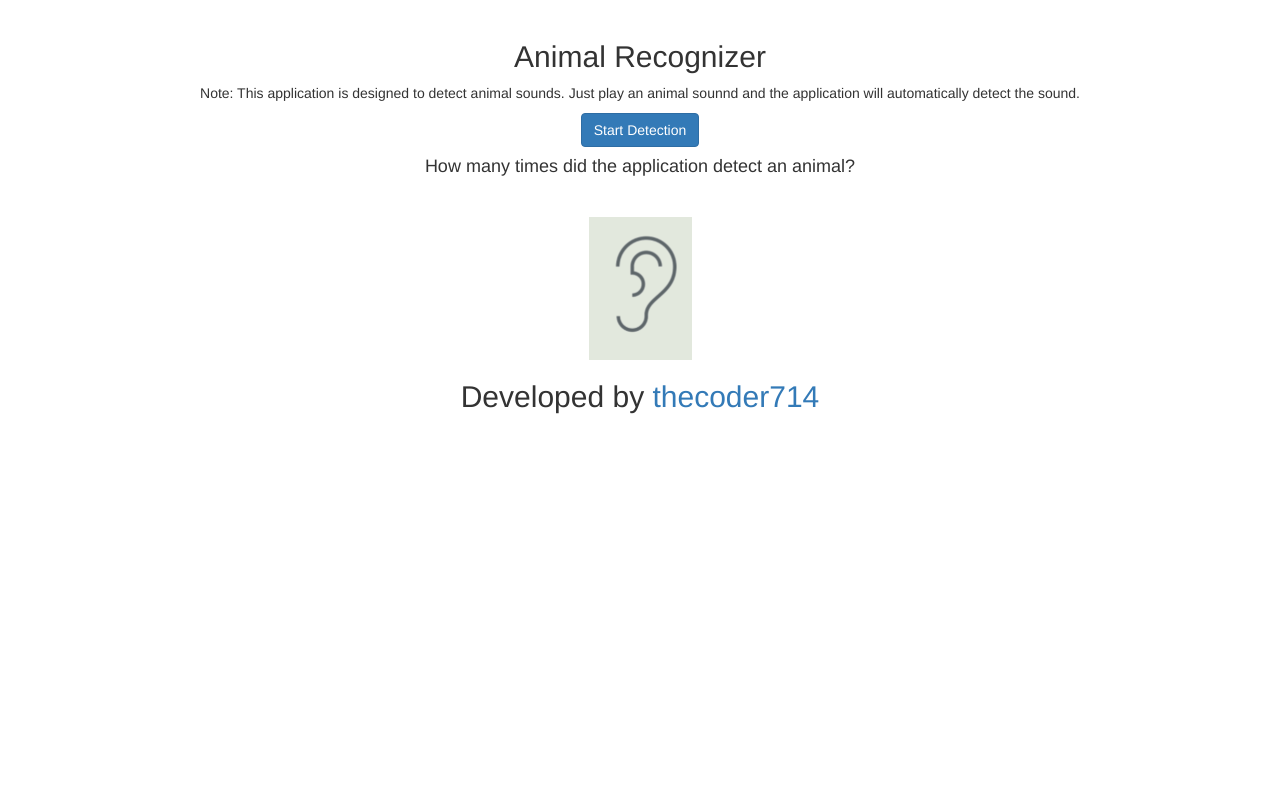
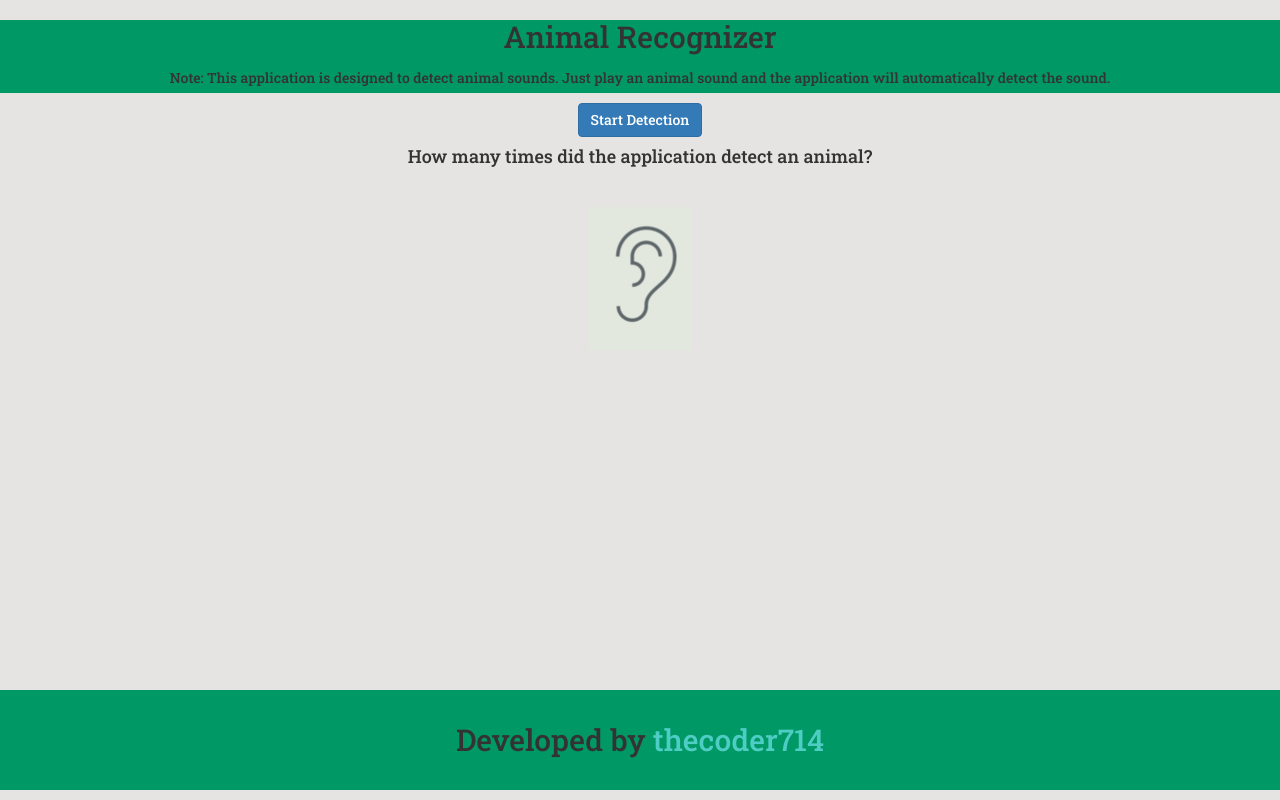
Before and after one commit to thecoder714/animal-recognizer, a plain HTML site: page index.html in a window 1280 px wide. Drawn offline with nearby package versions, Linux system fonts and the light colour scheme.

Commit message:
Added v2 files

```diff
--- a/index.html
+++ b/index.html
@@ -2,6 +2,11 @@
 <html lang="en">
 
 <head>
+    <link rel="stylesheet" href="style.css">
+    <script src="main.js"></script>
+    <link rel="preconnect" href="https://fonts.googleapis.com">
+    <link rel="preconnect" href="https://fonts.gstatic.com" crossorigin>
+    <link href="https://fonts.googleapis.com/css2?family=Roboto+Slab:wght@500&display=swap" rel="stylesheet">
     <script src="https://unpkg.com/ml5@latest/dist/ml5.min.js" type="text/javascript"></script>
     <meta name="viewport" content="width=device-width, initial-scale=1.0">
     </meta>
@@ -9,7 +14,6 @@
     </link>
     <script src="https://ajax.googleapis.com/ajax/libs/jquery/3.5.1/jquery.min.js"></script>
     <script src="https://maxcdn.bootstrapcdn.com/bootstrap/3.4.1/js/bootstrap.min.js"></script>
-
     <meta charset="UTF-8">
     <meta http-equiv="X-UA-Compatible" content="IE=edge">
     <meta name="viewport" content="width=device-width, initial-scale=1.0">
@@ -18,24 +22,28 @@
 </head>
 
 <body>
-    <h2></h2>
-</body>
-    <div class="container id="top-container">
+    <div id="top-container">
         <h2 class="header text-center">Animal Recognizer</h2>
-        <p class="text-center">Note: This application is designed to detect animal sounds. Just play an animal sounnd  and the application will automatically detect the sound.</p>
+        <p class="text-center">Note: This application is designed to detect animal sounds. Just play an animal sound and
+            the
+            application will automatically detect the sound.</p>
 
     </div>
     <div class="container" id="lower-container">
         <center>
             <button class="btn btn-primary" type="button" onclick="detectAnimals()">Start Detection</button>
-            <h4>How many times did the application detect an animal?</h2> <h2 id="detect-count"></h4>
-                <h3 id="sound-name"></h3>
+            <h4>How many times did the application detect an animal?</h2>
+                <h2 id="detect-count">
+            </h4>
+            <h3 id="sound-name"></h3>
 
-                <br>
+            <br>
 
-                <img src="ear-icon.png" id="animal-image" alt="Animal Image">
-                <br>
-                <h2 id="copy-right">Developed by <a href="http://github.com/thecoder714">thecoder714</a></h2>
+            <img src="ear-icon.png" id="animal-image" alt="Animal Image">
+            <br>
         </center>
     </div>
+    <h2 class="copy-right">Developed by <a id="signature" href="http://github.com/thecoder714">thecoder714</a></h2>
+</body>
+
 </html>
--- /dev/null
+++ b/main.js
@@ -0,0 +1 @@
+function startDetection() {}
--- /dev/null
+++ b/style.css
@@ -0,0 +1,23 @@
+body {
+    text-align: center !important;
+    font-family: 'Roboto Slab', serif !important;
+    background-color: #E5E4E2 !important;
+}
+
+#top-container {
+    background-color: #009966;
+    line-height:30px;
+    top: 0;
+}
+
+.copy-right {
+    position: fixed;
+    bottom: 0;
+    width: 100%;
+    background-color: #009966;
+    line-height:100px;
+}
+
+#signature {
+    color: #4ECDC4;
+}
```
